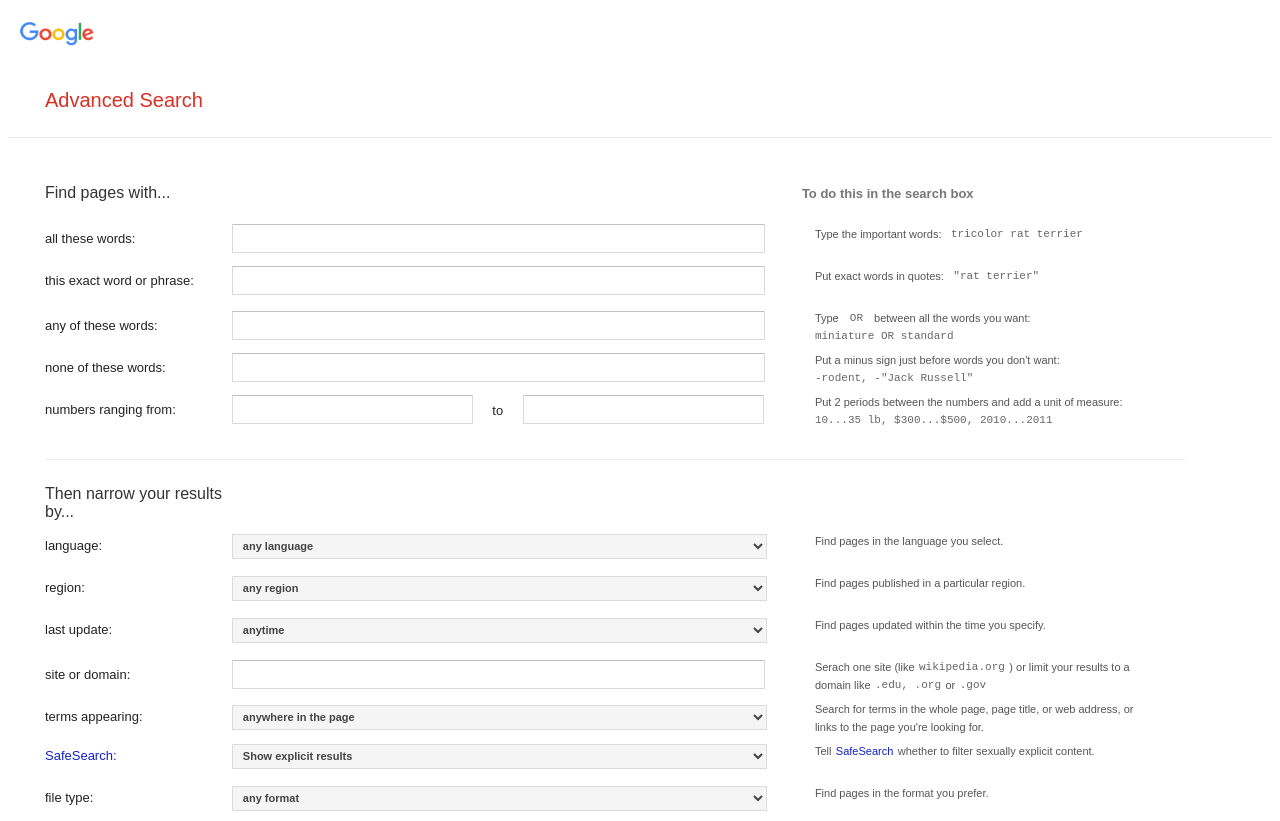
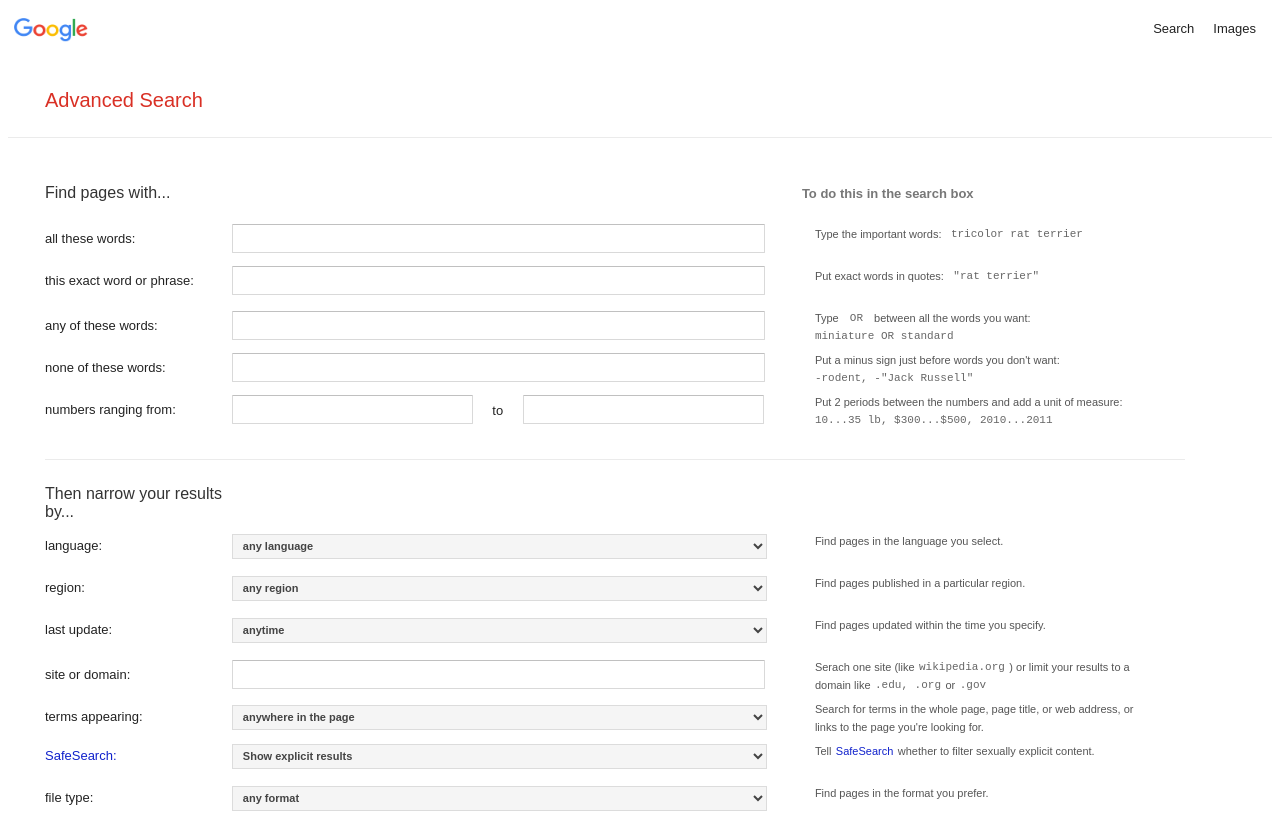
Before and after one commit to lmizner/google_search, a plain HTML site: page google_advance.html in a window 1280 px wide. Shown: the top 821 px of the page. Drawn offline with Linux system fonts and the light colour scheme.

Commit message:
Added style classes and menu buttons

```diff
--- a/google_advance.html
+++ b/google_advance.html
@@ -7,8 +7,14 @@
         <title>Advanced Search</title>
     </head>
     <body>
-        <div class="google_logo_adv_holder">
-            <img src="google_logo.png" class="google_logo_adv">
+        <div class="text_link_format">
+            <div class="align-left">
+                <img src="google_logo.png" class="google_logo_adv">
+            </div>
+            <div class="align-right">
+                <a class="text_link" href="#index" onclick="document.location='index.html'">Search</a>
+                <a class="text_link" href="#google_image" onclick="document.location='google_image.html'">Images</a>
+            </div>
         </div>
         <div class="adv_text_holder">
             <span class="adv_text">Advanced Search</span>
--- a/google_style.css
+++ b/google_style.css
@@ -97,11 +97,23 @@
 
 .text_link_format {
     display: block;
-    text-align: right;
     height: 46px;
     padding: 6px;
     margin-right: 10px;
     margin-top: 12px;
+}
+
+.align-left {
+    text-align: left;
+}
+
+.align-right {
+    text-align: right;
+    margin-top: -24px;
+}
+
+.align-right-only {
+    text-align: right;
 }
 
 .button {
```
Also changed, not shown: google_image.html (+4 -0 lines), index.html (+1 -1 lines).
